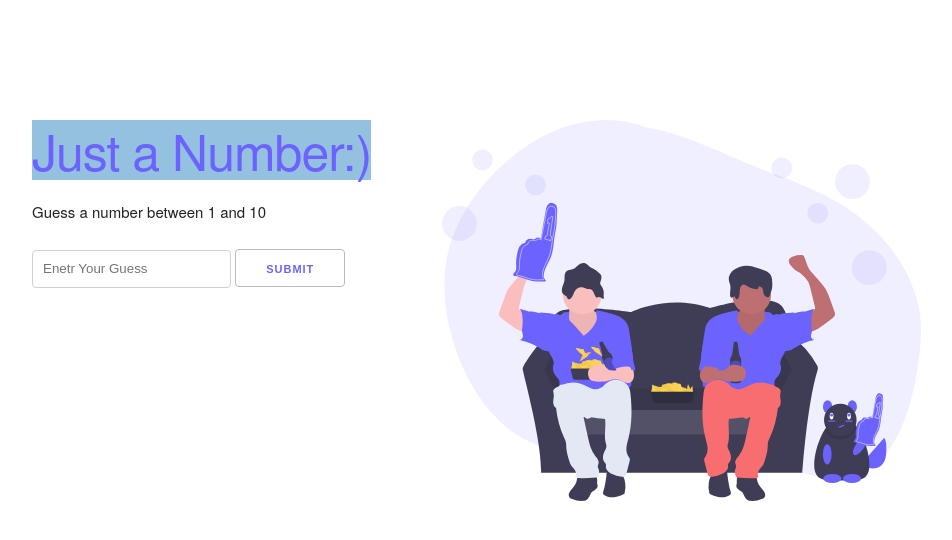
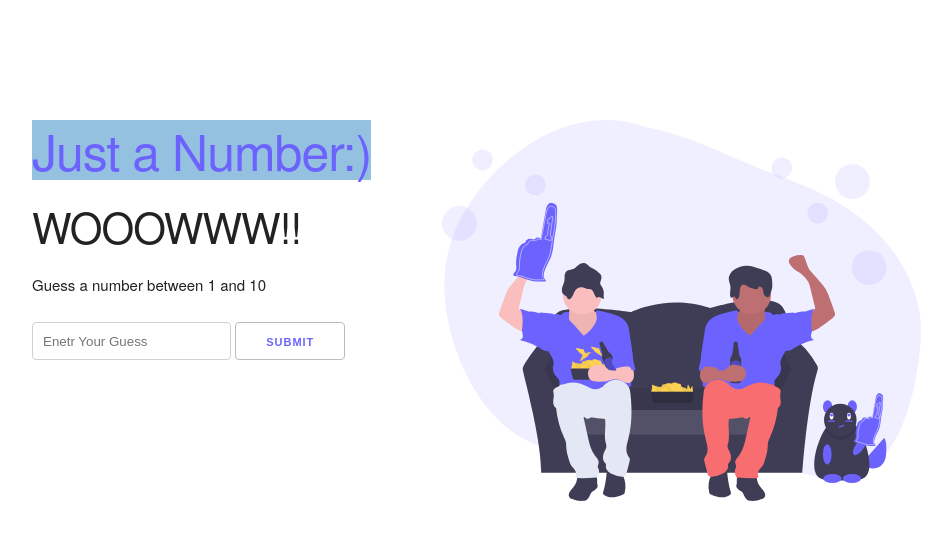
Before and after one commit to guykadosh/git-collab, a plain HTML site: page index.html in a window 1280 px wide. Shown: the whole page, without its empty margins (128-1080 px from the left). Drawn offline with nearby package versions, Linux system fonts and the light colour scheme.

Commit message:
added h2 woww

```diff
--- a/index.html
+++ b/index.html
@@ -17,6 +17,7 @@
         <div class="container">
             <div>
                 <h1>Just a Number:)</h1>
+                <h2>WOOOWWW!!</h2>
                 <div class="game">
                     <p>Guess a number between <span class="min-num"></span> and <span class="max-num"></span></p>
                     <input type="number" class="guess-input" placeholder="Enetr Your Guess">
```
